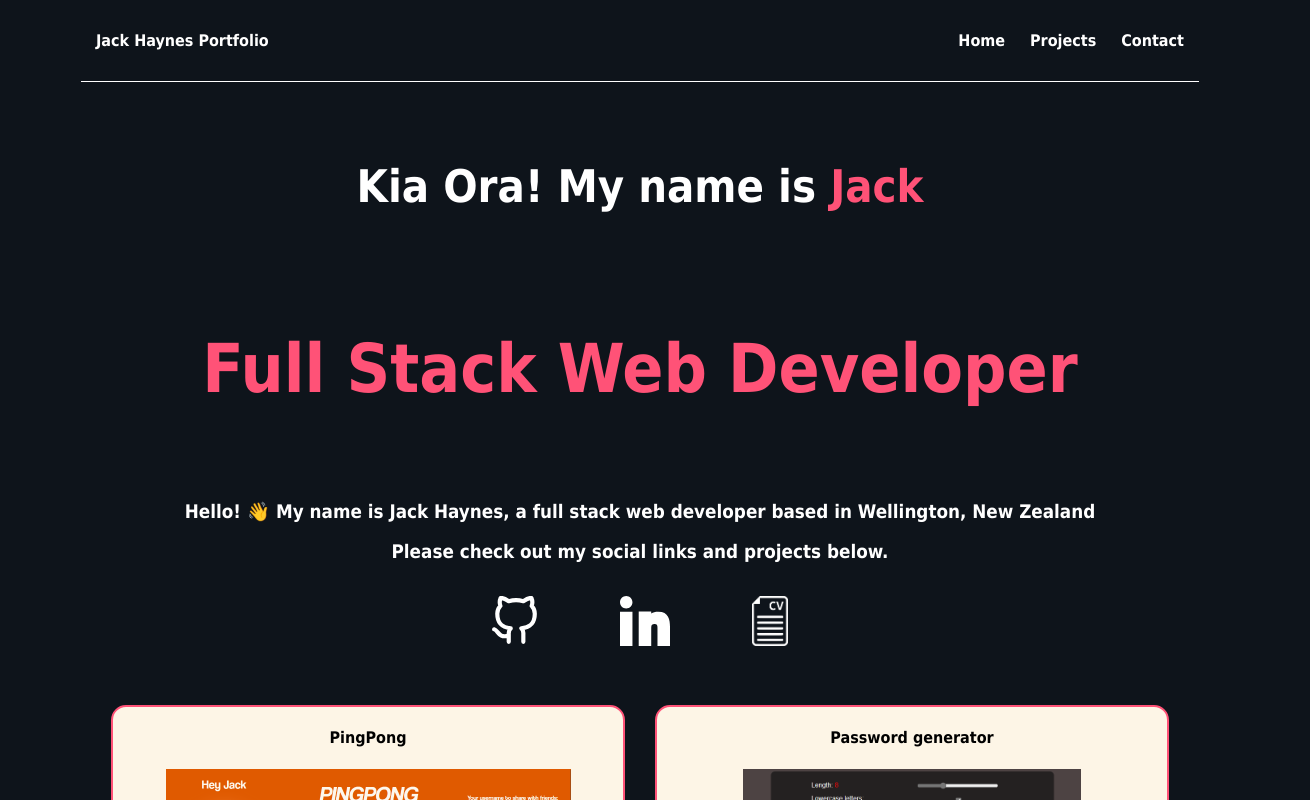
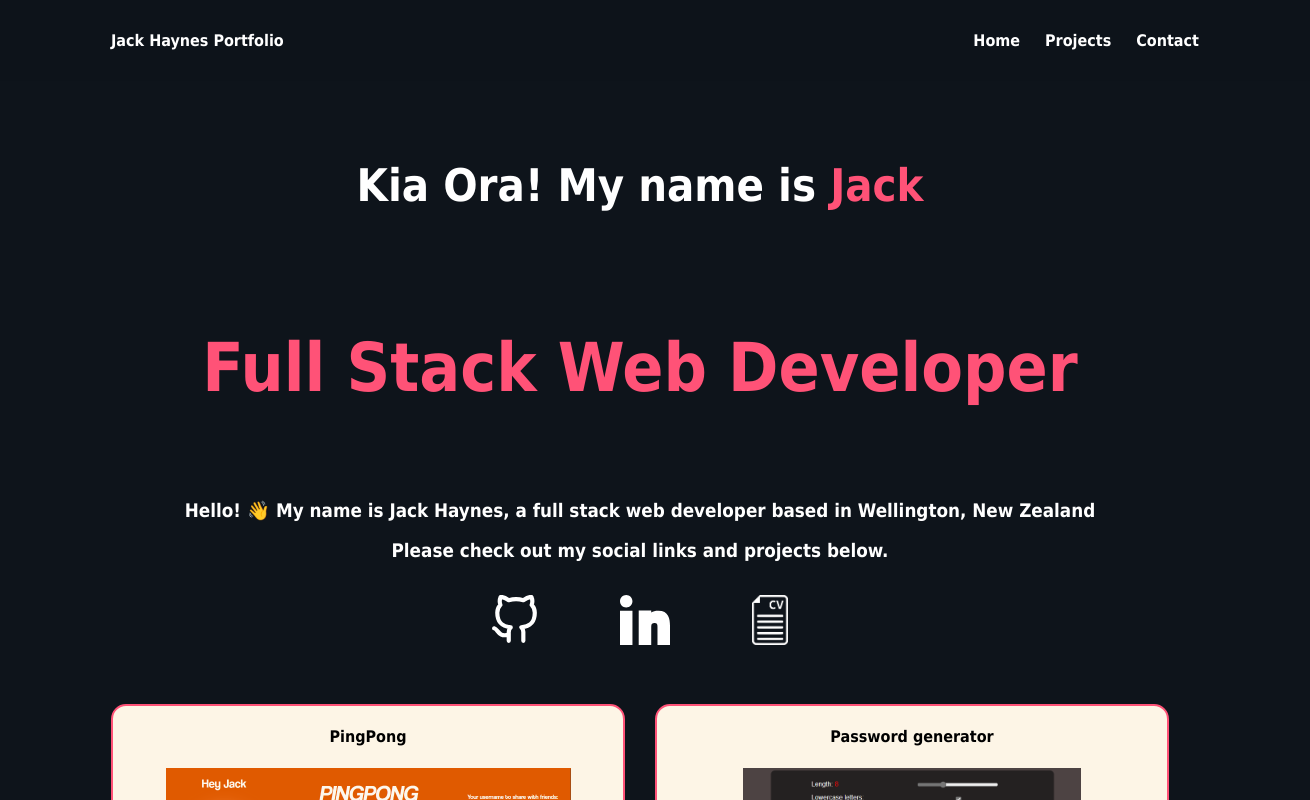
Before and after one commit to J-Haynes/portfolio, a React (Create React App) app: page / in a window 1280 px wide. Shown: the top 800 px of the page, 1310 px wide, since content can reach past the window. Built offline with nearby package versions, Linux system fonts and the light colour scheme.

Commit message:
removes white line from navbar, adds padding to container div

```diff
--- a/src/Nav.jsx
+++ b/src/Nav.jsx
@@ -1,6 +1,7 @@
 export default function NavBar() {
   return (
     <div className="navbar">
+      <div className="nav-container">
         <div className="name-div">
           <p>Jack Haynes Portfolio</p>
         </div>
@@ -12,5 +13,6 @@ export default function NavBar() {
           </ul>
         </div>
       </div>
+    </div>
   )
 }
--- a/src/index.css
+++ b/src/index.css
@@ -12,6 +12,11 @@ body {
 code {
   font-family: source-code-pro, Menlo, Monaco, Consolas, 'Courier New',
     monospace;
+}
+
+.couch {
+  width: 300px;
+  height: 100%
 }
 
 .title-div {
@@ -47,6 +52,10 @@ code {
   margin: 15px;
   padding: 0px 10px 0px 10px;
   border: 2px solid #ff5277;
+}
+
+container {
+  padding: 15px;
 }
 
 .info-div h3 {
@@ -120,14 +129,13 @@ li:hover {
 .navbar {
   display: flex;
   justify-content: space-between;
-  max-width: 1200px;
-  width: 85vw;
+  width: 100%;
   margin: auto;
   padding: 15px;
   position: sticky;
   top: 0px;
-  background-color: #0e141b;
-  border-bottom: 1px solid white;
+  background-color: #0e141b6c;
+  /* border-bottom: 1px solid white; */
 }
 
 .nav-list {
@@ -156,3 +164,11 @@ svg:hover {
 .white {
   color: white;
 }
+
+.nav-container {
+  display: flex;
+  justify-content: space-between;
+  width: 85vw;
+  max-width: 1200px;
+  margin: auto;
+}
```
Also changed, not shown: public/couch.png (added). Lines whose indentation alone changed are shown as unchanged.
